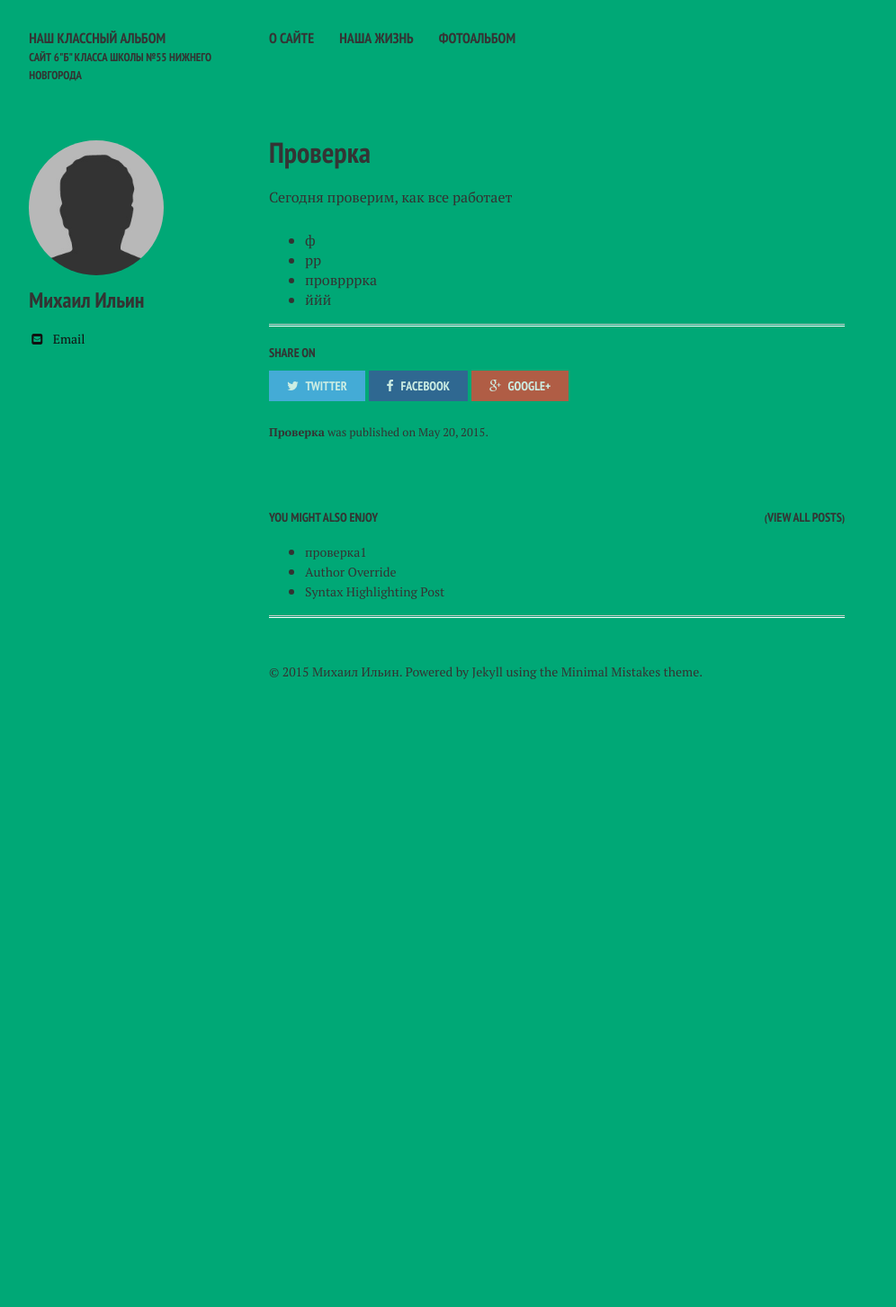
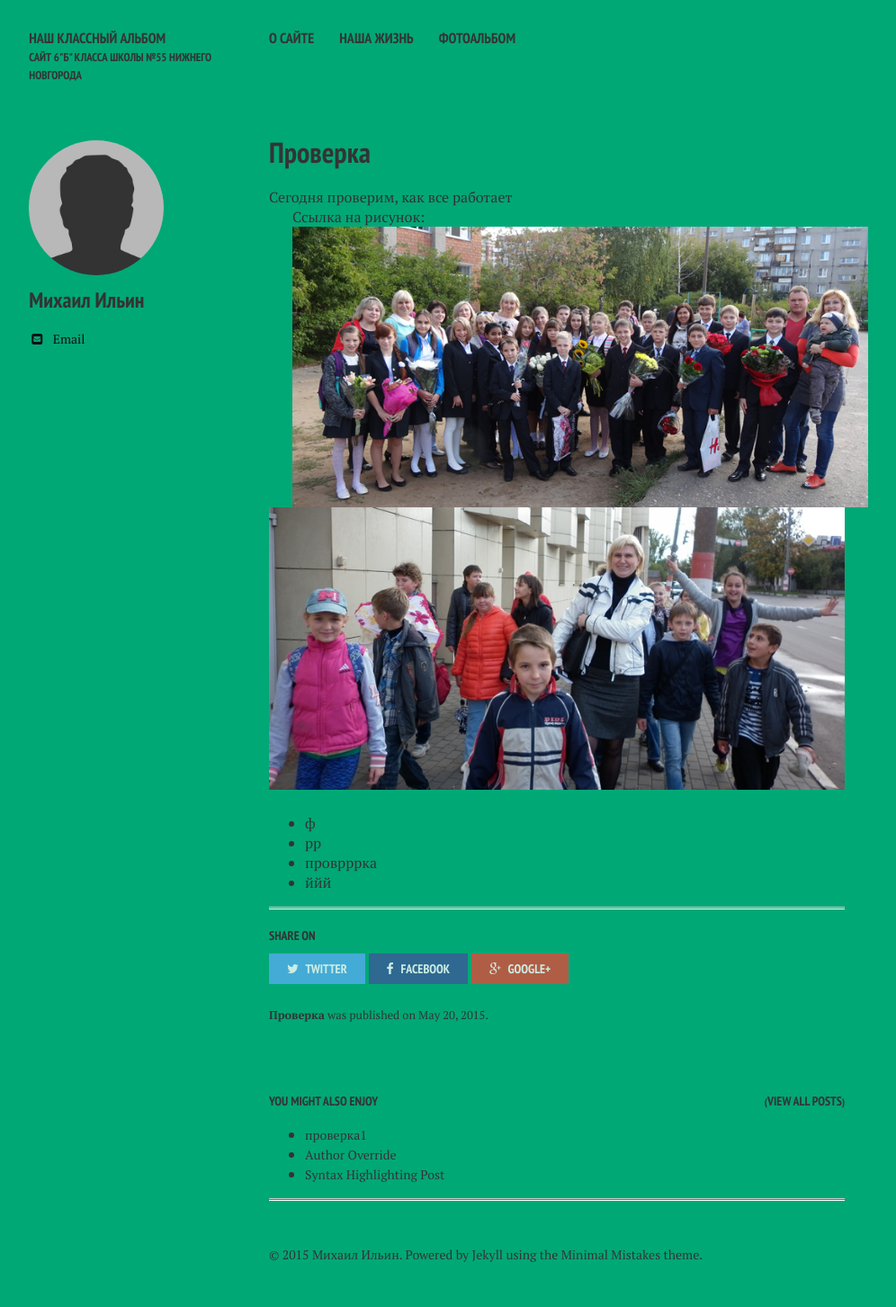
Before and after one commit to bestclass55/bestclass55.github.io, a Jekyll site: the page built from _posts/2015-05-20-test.md, in a window 1280 px wide. Shown: the whole page at 90% size, without its empty margins (21-1017 px from the left). Built offline with Jekyll 4.4.1, drawn with Linux system fonts in a browser that asks for light colours; nearby versions of some CDN libraries; before the commit the page ends 900 px from its top, so only the background shows below that.

Commit message:
albums unfinished

```diff
--- a/_config.yml
+++ b/_config.yml
@@ -57,5 +57,10 @@ owner:
   weibo: #username
   flickr: #username
 
+collections:
+  albums:
+    output: true
+    permalink: /foo/:path/
+
 include: [".htaccess"]
 exclude: ["lib", "config.rb", "Capfile", "config", "log", "Rakefile", "Rakefile.rb", "tmp", "less", "*.sublime-project", "*.sublime-workspace", "test", "spec", "Gruntfile.js", "package.json", "node_modules", "Gemfile", "Gemfile.lock", "LICENSE", "README.md"]
--- a/_layouts/home.html
+++ b/_layouts/home.html
@@ -17,7 +17,7 @@
   <div class="image-wrap autoplay">
     {% for image in page.images %}
       <div>
-        <img src="{{ site.url }}/images/{{ image.feature }}" alt="{{ image.desc}}"/>
+        <img src="{{ site.url }}/images/{{ image.path }}" alt="{{ image.desc }}"/>
         {% if image.desc %}
         <div class="image-desc">
           {% if image.link %}
@@ -45,6 +45,9 @@
     {% include _author-bio.html %}
   </div>
   <div id="index">
+    {% for a in site.albums %}
+      Album: {{ a.path }}<br/>
+    {% endfor %}
     <h3><a href="{{ site.url}}/posts/">события</a></h3>
     {% for post in site.posts limit:5 %}
     <article>
--- a/_posts/2015-05-20-test.md
+++ b/_posts/2015-05-20-test.md
@@ -5,6 +5,11 @@ title: Проверка
 
 Сегодня проверим, как все работает
 
+Ссылка на рисунок:
+
+[![](/images/title/1sent.jpg)](/images/title/1sent.jpg)
+[![](/images/title/pohod.jpg)](/images/title/pohod.jpg)
+
 * ф
 * рр
 * проврррка
```
Also changed, not shown: _posts/2015-05-20-проверка.md (+8 -8 lines), index.md (+2 -2 lines).
